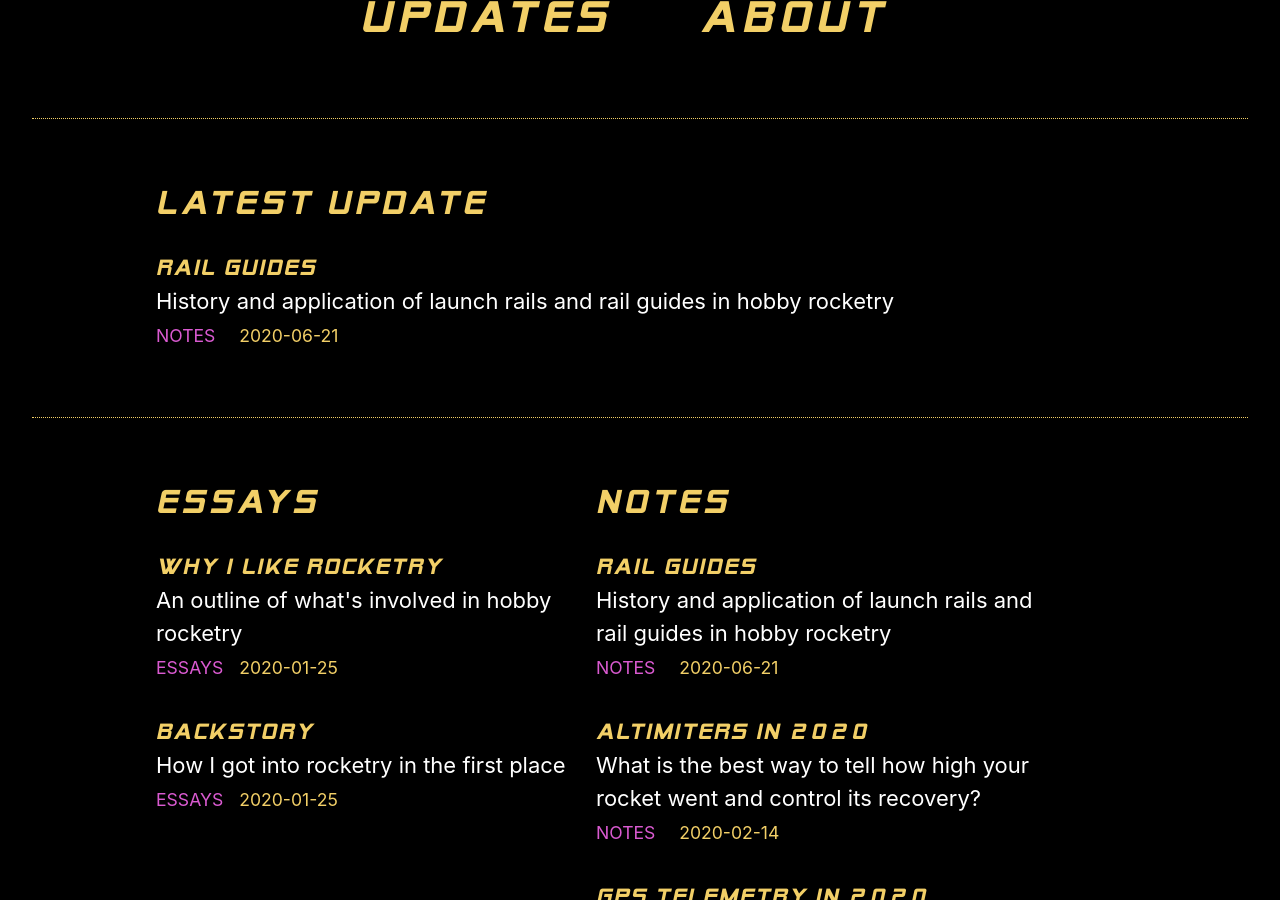
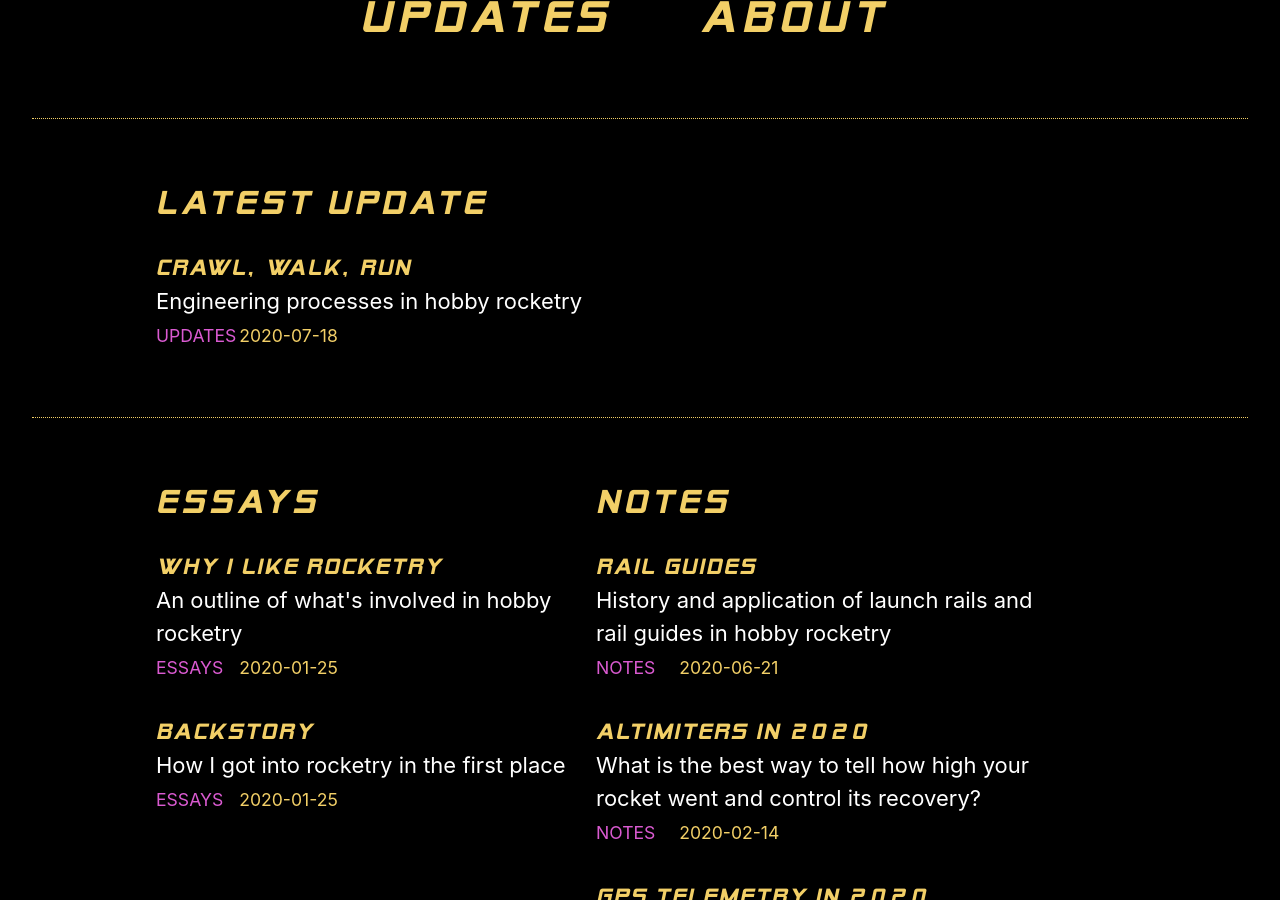
Before and after one commit to rocketlabdelta/rocketlabdelta.com, a Jekyll site: the page built from index.md, in a window 1280 px wide and 900 px high, scrolled down 438 px. Built offline with Jekyll 4.4.1, drawn with Linux system fonts in a browser that asks for light colours.

Commit message:
Publishing update

```diff
--- a/_drafts/crawl-walk-run.md
+++ b/_posts/2020-07-18-crawl-walk-rum.md
@@ -1,4 +1,9 @@
-# Craw, Walk, Run
+---
+title:       "Crawl, Walk, Run"
+description: "Engineering processes in hobby rocketry"
+date:        2020-07-18 06:30:30 -0500
+category:    updates
+---
 
 In [Episode #93 of The Rocketry Show][1] they interviewed [Matt Steele][2] who has had a long career in the aerospace industry and runs [North Coast Rocketry][3] on the side. Their conversation touched on a lot of interesting things but two moments stood out to me:
 
```
